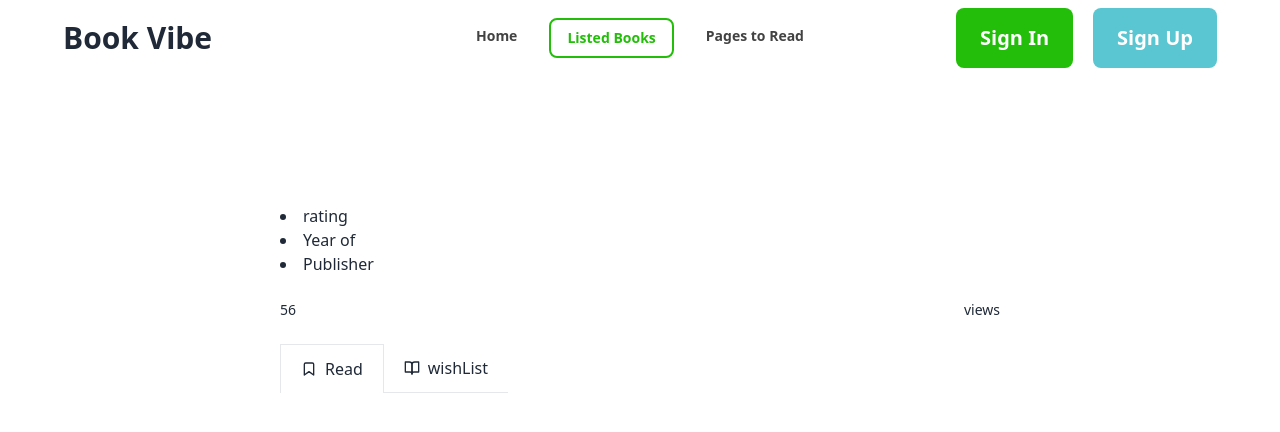
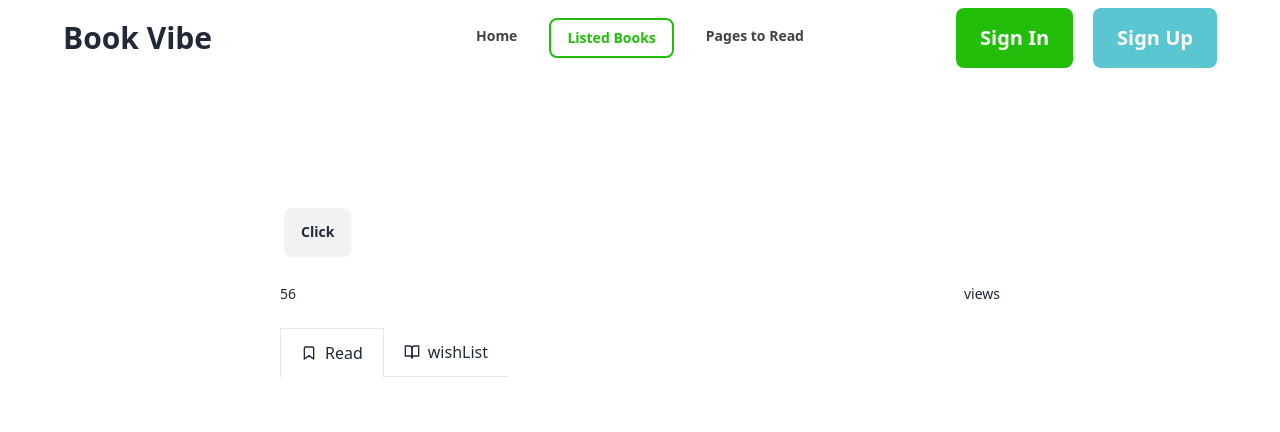
Before and after one commit to Sajjadhosenshohan/book-vibe, a React (Vite) app: page /listed in a window 1280 px wide. Shown: the top 432 px of the page. Built offline with nearby package versions, Linux system fonts and the light colour scheme.

Commit message:
add sort in listed section

```diff
--- a/src/Pages/Listed.jsx
+++ b/src/Pages/Listed.jsx
@@ -1,22 +1,61 @@
-import {  useState } from "react";
-import { Link, Outlet } from "react-router-dom";
-// import { getBlogs } from "../components/Utility";
-// import { getBlogs } from "../components/Utility";
-// import { getBlogs } from "../components/Utility";
+import { useState } from "react";
+import Read from "../components/Read";
+import List from "../components/List";
+import sortBy from "sort-by";
+import { getBlogs } from "../components/Utility";
+
 
 const Listed = () => {
 
     const [tabIndex, setTabIndex] = useState(0);
 
-    // const [showBlogs, setShowBlogs] = useState([]);
 
-    // useEffect(()=>{
-    //     const stored = getBlogs();
-    //     setShowBlogs(stored);
-    // },[])
 
-    // const [readAll , setReadAll] = useState(bloo);
-    // console.log(10,readAll);
+
+    const bloo = getBlogs()
+
+    const [readAll, setReadAll] = useState(bloo);
+
+
+    const handleFilter = (filterType) => {
+        let filteredBooks;
+
+        if (filterType === 'rating') {
+            // Filter books with rating more than 4.4
+            filteredBooks = readAll.filter(book => book.rating > 4.4);
+        } else if (filterType === 'totalPages') {
+            // Filter books with total pages more than 250
+            filteredBooks = readAll.filter(book => book.totalPages > 280);
+        } else if (filterType === 'yearOfPublishing') {
+            // Filter books published after the year 2000
+            filteredBooks = readAll.filter(book => book.yearOfPublishing > 1950);
+        } else {
+            // If no specific filter is selected, show all books
+            filteredBooks = readAll;
+        }
+
+        console.log(37,filteredBooks);
+        setReadAll(filteredBooks);
+    };
+
+
+    // const handleFilter = filter => {
+    //     if (filter === 4.5) {
+    //         const rating = readAll.filter(book => book.rating)
+    //         console.log(22, rating);
+    //         setReadAll(rating)
+    //     }
+    //     else if (filter === 'totalPages') {
+    //         const totalPages = readAll.filter(book => book.totalPages)
+    //         console.log(22, totalPages);
+    //         setReadAll(totalPages)
+    //     }
+    //     else if (filter === 'publisher') {
+    //         const publisher = readAll.filter(book => book.publisher)
+    //         console.log(22, publisher);
+    //         setReadAll(publisher)
+    //     }
+    // }
     return (
         <div className='max-w-3xl px-6 py-16 mx-auto space-y-12 overflow-hidden'>
             <article className='space-y-8 '>
@@ -25,11 +64,20 @@ const Listed = () => {
 
                     </h1>
 
-                    <div>
-                        <li>rating</li>
-                        <li>Year of</li>
-                        <li>Publisher</li>
+                    <div className="dropdown">
+                        <div tabIndex={0} role="button" className="btn m-1">Click</div>
+                        <ul tabIndex={0} className="dropdown-content z-[1] menu p-2 shadow bg-base-100 rounded-box w-52">
+                            <li onClick={() => handleFilter('rating')}><a>Rating</a></li>
+                            <li onClick={() => handleFilter('totalPages')}><a>Total Pages</a></li>
+                            <li onClick={() => handleFilter('yearOfPublishing')}><a>Year of Publishing</a></li>
+
+                        </ul>
                     </div>
+                    {/* <ul>
+                        <li className="btn" onClick={()=>handleFilter('rating')}>rating</li>
+                        <li className="btn" onClick={()=>handleFilter('totalPages')}>Year of</li>
+                        <li className="btn" onClick={()=>handleFilter('publisher')}>Publisher</li>
+                    </ul> */}
 
                     <div className='flex flex-col items-start justify-between w-full md:flex-row md:items-center '>
                         <p className='text-sm'>
@@ -43,9 +91,9 @@ const Listed = () => {
 
                     {/* tabs */}
                     <div className='flex items-center overflow-x-auto overflow-y-hidden sm:justify-start
-           flex-nowrap '>
-                        <Link
-                            to={``}
+                        flex-nowrap '>
+                        <button
+
                             onClick={() => setTabIndex(0)}
                             className={`flex cursor-pointer items-center flex-shrink-0 px-5 py-3 space-x-2 ${tabIndex === 0 ? 'border border-b-0' : 'border-b'
                                 }`}
@@ -63,11 +111,11 @@ const Listed = () => {
                                 <path d='M19 21l-7-5-7 5V5a2 2 0 0 1 2-2h10a2 2 0 0 1 2 2z'></path>
                             </svg>
                             <span>Read</span>
-                        </Link>
+                        </button>
 
 
-                        <Link
-                            to={`wish`}
+                        <button
+
                             onClick={() => setTabIndex(1)}
                             className={`flex cursor-pointer items-center flex-shrink-0 px-5 py-3 space-x-2 ${tabIndex === 1 ? 'border border-b-0' : 'border-b'
                                 }  `}
@@ -86,19 +134,17 @@ const Listed = () => {
                                 <path d='M22 3h-6a4 4 0 0 0-4 4v14a3 3 0 0 1 3-3h7z'></path>
                             </svg>
                             <span>wishList</span>
-                        </Link>
-
-
-                        {/* <div
-                  onClick={() => handleBookmark(blog)}
-              className='bg-primary p-3 ml-5 rounded-full hover:bg-opacity-30 bg-opacity-20 cursor-pointer hover:scale-105 overflow-hidden'>
-
-              <MdBookmarkAdd size={20} className='text-secondary' />
-            </div> */}
+                        </button>
 
                     </div>
                 </div>
-                <Outlet />
+                {/* <Outlet /> */}
+
+                <div>
+                    {
+                        tabIndex === 0 ? <Read readAll={readAll} sortBy={sortBy}></Read> : <List sortBy={sortBy}></List>
+                    }
+                </div>
             </article>
         </div>
     );
--- a/src/components/Read.jsx
+++ b/src/components/Read.jsx
@@ -1,11 +1,11 @@
-// import { useState } from "react";
-// import { useState } from "react";
+
 import Sort from "./Sort";
-import { getBlogs } from "./Utility";
 
-const Read = () => {
-    const bloo = getBlogs()
-    console.log(bloo);
+import PropTypes from 'prop-types';
+
+const Read = ({readAll}) => {
+
+    console.log(readAll);
 
     // const [readAll, setReadAll] = useState(bloo);
 
@@ -16,14 +16,15 @@ const Read = () => {
     //     }
     // }
 
-
     return (
         <div>
             {
-                bloo.map(b => <Sort key={b.bookid} b={b}></Sort>)
+                readAll.map(b => <Sort key={b.bookid} b={b}></Sort>)
             }
         </div>
     );
 };
-
+Read.propTypes = {
+    readAll: PropTypes.object
+}
 export default Read;
--- a/src/main.jsx
+++ b/src/main.jsx
@@ -14,9 +14,9 @@ import Listed from './Pages/Listed';
 import PageToRead from './Pages/PageToRead';
 
 import { Toaster } from 'react-hot-toast';
-import Read from './components/Read';
+// import Read from './components/Read';
 // import WishList from './components/WishList';
-import List from './components/List';
+// import List from './components/List';
 
 const router = createBrowserRouter([
   {
@@ -31,16 +31,16 @@ const router = createBrowserRouter([
       {
         path:'/listed',
         element: <Listed></Listed>,
-        children:[
-          {
-            index: true,
-            element: <Read></Read>,
-          },
-          {
-            path: 'wish',
-            element: <List></List>
-          }
-        ]
+        // children:[
+        //   {
+        //     index: true,
+        //     element: <Read></Read>,
+        //   },
+        //   {
+        //     path: 'wish',
+        //     element: <List></List>
+        //   }
+        // ]
       },
       {
         path:'/page',
```
